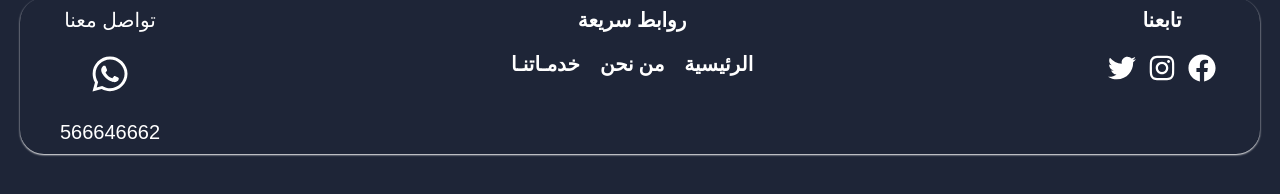
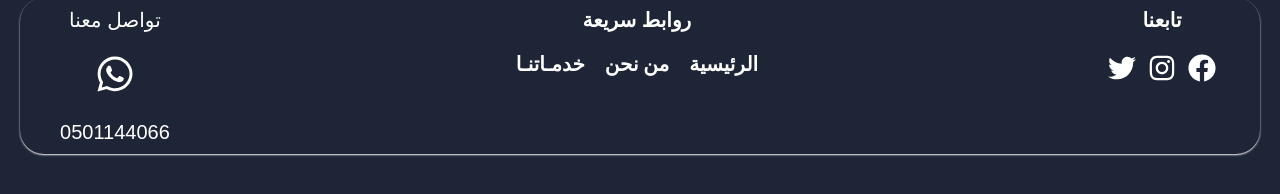
Before and after one commit to yo955/fine-clean, a Next.js app: page / in a window 1280 px wide. Shown: the part 2895-3089 px from the top of the page. Built offline with nearby package versions, Linux system fonts and the light colour scheme.

Commit message:
edit number

```diff
--- a/src/app/_components/common/FloatingIcons.tsx
+++ b/src/app/_components/common/FloatingIcons.tsx
@@ -1,5 +1,6 @@
 "use client";
 
+import Link from "next/link";
 import { useState, useEffect } from "react";
 import { FaWhatsapp, FaPhoneAlt } from "react-icons/fa";
 
@@ -27,26 +28,28 @@ const FloatingIcons: React.FC = () => {
       {!hideIcons && (
         <div
           className={`container z-50 bg-primary fixed bottom-0 left-0 h-[70px] align-middle flex justify-between items-center shadow-lg shadow-gray ${
-            showPhoneIcon ? "opacity-100 translate-y-0" : "opacity-0 translate-y-4"
+            showPhoneIcon
+              ? "opacity-100 translate-y-0"
+              : "opacity-0 translate-y-4"
           }`}
         >
           {/* أيقونة الواتساب */}
           <div className="fixed right-5 bg-green-500 text-white w-fit h-12 rounded-md p-2 flex items-center justify-center shadow-lg cursor-pointer z-50">
-            <a
-              href="https://wa.me/566646662"
+            <Link
+              href="https://wa.me/0501144066"
               target="_blank"
               rel="noopener noreferrer"
               className="text-white flex gap-2 items-center"
             >
-              <span>566646662</span> <FaWhatsapp className="text-3xl" />
-            </a>
+              <span>0501144066</span> <FaWhatsapp className="text-3xl" />
+            </Link>
           </div>
 
           {/* أيقونة الهاتف */}
           <div
             className={`fixed left-5 bg-primary shadow-sm shadow-gray text-white w-fit h-12 rounded-md p-2 flex items-center justify-center gap-2 cursor-pointer transition-opacity duration-300 transform z-50`}
           >
-            <span>566646662</span> <FaPhoneAlt className="text-2xl" />
+            <span>0501144066</span> <FaPhoneAlt className="text-2xl" />
           </div>
         </div>
       )}
--- a/src/app/_components/common/footer/Footer.tsx
+++ b/src/app/_components/common/footer/Footer.tsx
@@ -56,7 +56,7 @@ export const Footer = () => {
           <div className="flex flex-col items-center order-1 md:order-3 font-arabic">
             <h3 className="text-xl mb-4">تواصل معنا</h3>
             <Link
-              href="https://wa.me/01099204104"
+              href="https://wa.me/0501144066"
               className="text-white transition hover:text-gray-500/75 text-xl"
               target="_blank"
               rel="noopener noreferrer"
@@ -64,12 +64,12 @@ export const Footer = () => {
               <FaWhatsapp className="font-bold text-5xl mb-5 hover:shadow-sm hover:shadow-gray rounded-md p-1" />
             </Link>
             <Link
-            href="https://wa.me/966566646662"
+            href="https://wa.me/0501144066"
             className="text-white transition hover:text-gray-500/75 text-xl"
             target="_blank"
             rel="noopener noreferrer"
           >
-            <p>566646662</p>
+            <p>0501144066</p>
           </Link>
             {/* <p>info@nomu.com.sa</p> */}
           </div>
```
